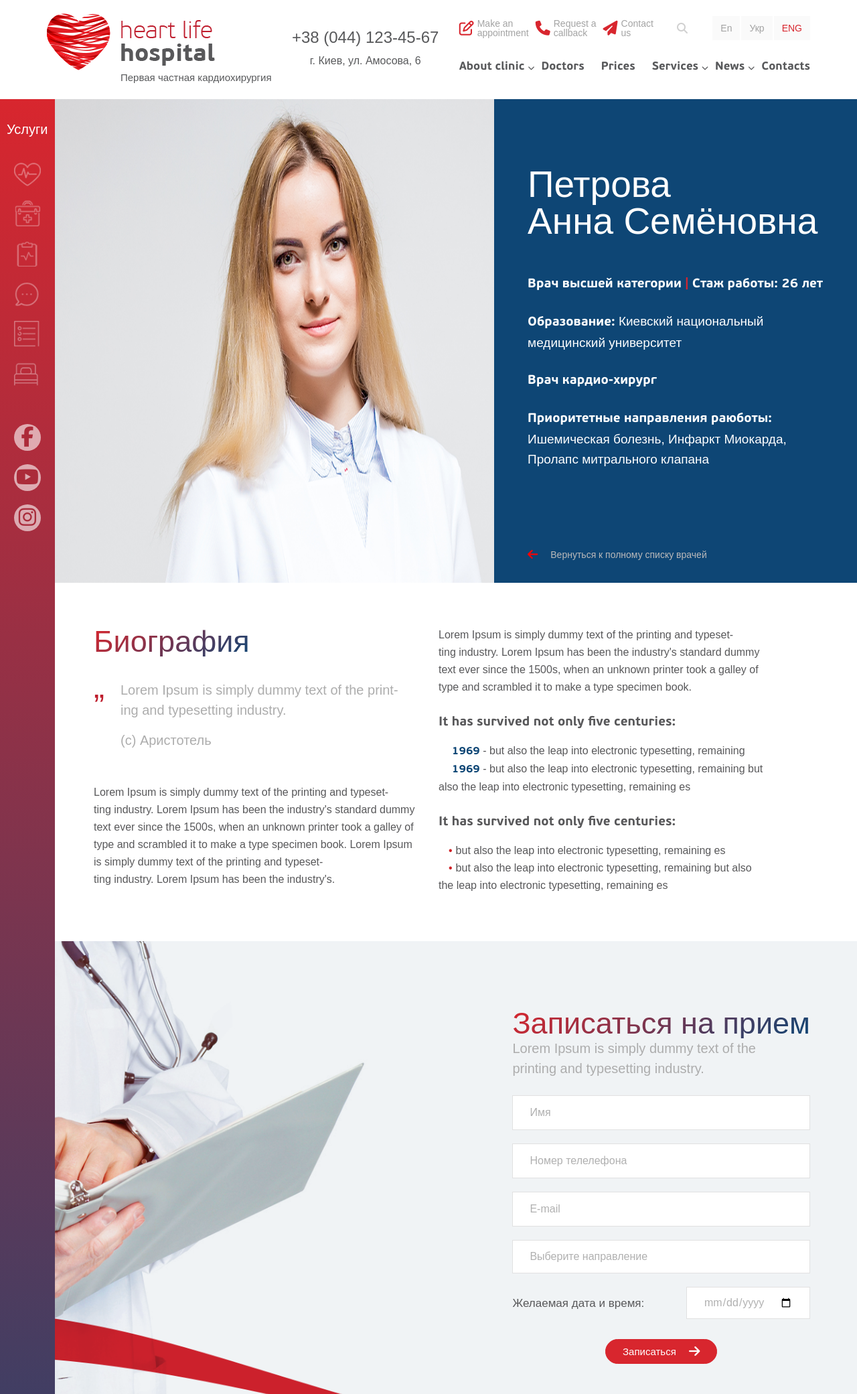
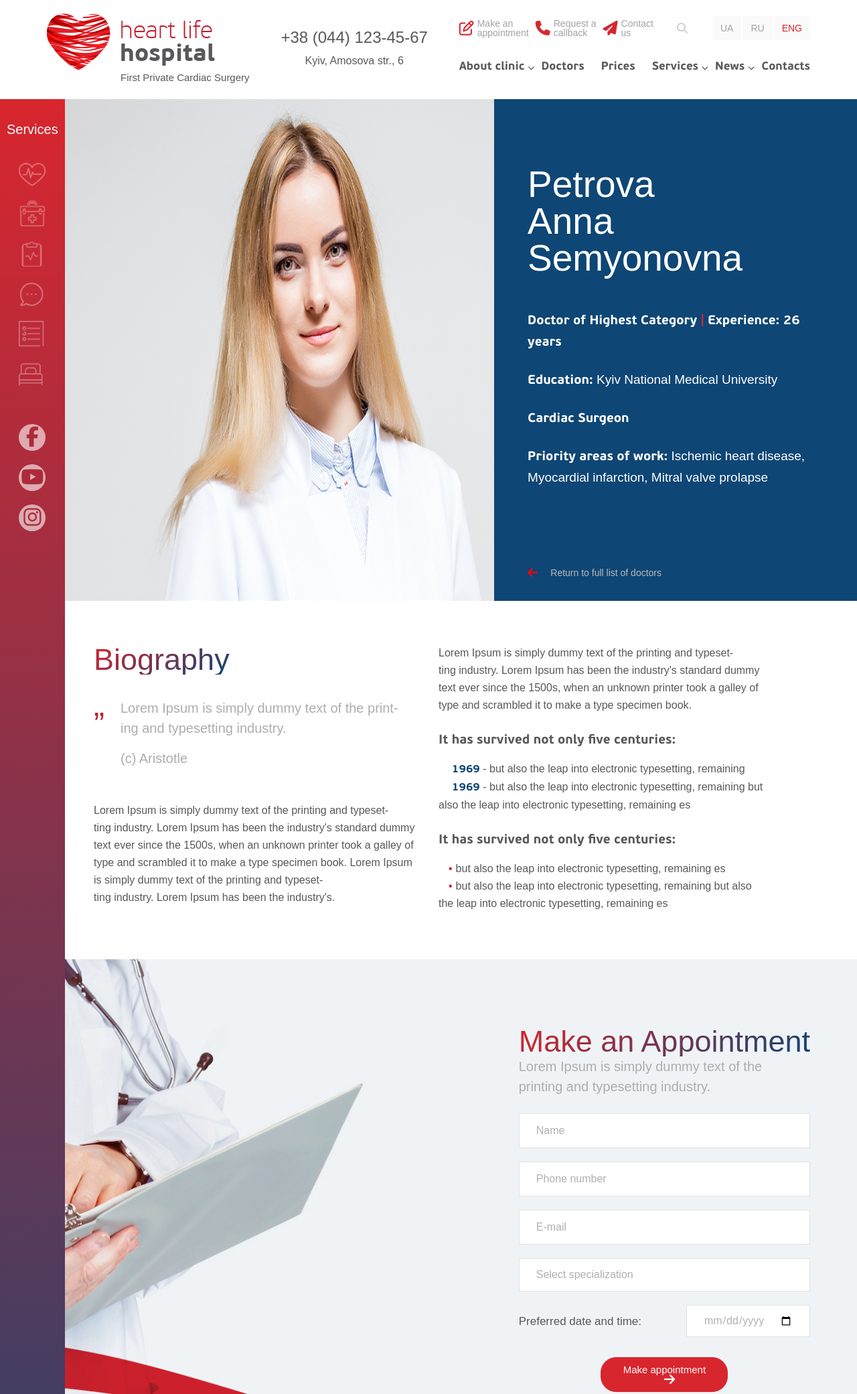
Before and after one commit to Skindyk/Skindyk.github.io, a plain HTML site: page index.html in a window 1280 px wide. Shown: the top 2081 px of the page at 67% size. Drawn offline with nearby package versions, Linux system fonts and the light colour scheme; some packages are replaced by stand-ins of ours; a web font is replaced by a local one.

Commit message:
changed language to EN

```diff
--- a/index.html
+++ b/index.html
@@ -1,5 +1,5 @@
 <!DOCTYPE html>
-<html lang="ru">
+<html lang="en">
 <head>
     <meta charset="utf-8">
     <title>GH JS homework #4</title>
@@ -19,11 +19,11 @@
                     <h1>
                         <a href="#" target="_blank" title="Heart life hospital web site"><img src="img/logo.png" alt="Heart life hospital logo"></a>
                     </h1>
-                    <p>Первая частная кардиохирургия</p>
+                    <p>First Private Cardiac Surgery</p>
                 </div>
                 <div class="header_contact">
                     <a href="tel:+380441234567">+38 (044) 123-45-67</a>
-                    <address><a href="https://goo.gl/ufw8VV" target="_blank" title="Heart life hospital address">г. Киев, ул. Амосова, 6</a></address>
+                    <address><a href="https://goo.gl/ufw8VV" target="_blank" title="Heart life hospital address">Kyiv, Amosova str., 6</a></address>
                 </div>
                 <div class="header_menu">
                     <div class="header_menu_top">
@@ -44,10 +44,10 @@
                         <a class="header_search" href="#"><i class="fa fa-search" aria-hidden="true"></i></a>
                         <ul class="lang_select">
                             <li>
-                                <a href="#">En</a>
+                                <a href="#">UA</a>
                             </li>
                             <li>
-                                <a href="#">Укр</a>
+                                <a href="#">RU</a>
                             </li>
                             <li class="active">
                                 <a href="#">ENG</a>
@@ -82,7 +82,7 @@
     </header>
     <div class="left_bar">
         <div class="sidebar">
-            <h3>Услуги</h3>
+            <h3>Services</h3>
             <ul class="services">
                 <li>
                     <a class="sprite cardiogram" href="#"></a>
@@ -121,14 +121,14 @@
                     <img src="img/anna-bg.png" alt="Doctor Anna photo">
                 </div>
                 <div class="doc_info">
-                    <h2>Петрова<br> Анна Семёновна</h2>
-                    <p><strong>Врач высшей категории <span class="red">|</span> Стаж работы: 26 лет</strong></p>
-                    <p><strong>Образование:</strong> Киевский национальный медицинский университет</p>
-                    <p><strong>Врач кардио-хирург</strong></p>
-                    <p><strong>Приоритетные направления раюботы:</strong> Ишемическая болезнь, Инфаркт Миокарда, Пролапс митрального клапана</p>
+                    <h2>Petrova<br> Anna Semyonovna</h2>
+                    <p><strong>Doctor of Highest Category <span class="red">|</span> Experience: 26 years</strong></p>
+                    <p><strong>Education:</strong> Kyiv National Medical University</p>
+                    <p><strong>Cardiac Surgeon</strong></p>
+                    <p><strong>Priority areas of work:</strong> Ischemic heart disease, Myocardial infarction, Mitral valve prolapse</p>
                     <a href="#">
                         <i class="fa fa-arrow-left fa-lg"></i>
-                        Вернуться к полному списку врачей
+                        Return to full list of doctors
                     </a>
                 </div>
             </div>
@@ -137,10 +137,10 @@
             <div class="container">
                 <div class="bio_flex">
                     <div class="bio_item">
-                        <h3 class="gradient_text">Биография</h3>
+                        <h3 class="gradient_text">Biography</h3>
                         <div class="quote">
                             <p class="subheading">Lorem Ipsum is simply dummy text of the print-<br>ing and typesetting industry.</p>
-                            <span class="subheading">(с) Аристотель</span>
+                            <span class="subheading">(c) Aristotle</span>
                         </div>
                         <p>Lorem Ipsum is simply dummy text of the printing and typeset-<br>ting industry. Lorem Ipsum has been the industry's
                             standard dummy text ever since the 1500s, when an unknown printer took a galley of type and scrambled it to make
@@ -169,23 +169,23 @@
         <section class="appointment-form">
             <div class="container">
                 <div class="form">
-                    <h3 class="form_title, gradient_text">Записаться на прием</h3>
+                    <h3 class="form_title, gradient_text">Make an Appointment</h3>
                     <p class="form_subheading">Lorem Ipsum is simply dummy text of the printing and typesetting industry.</p>
                     <form action="#">
-                        <input type="text" name="name" placeholder="Имя">
-                        <input type="tel" name="phone_number" placeholder="Номер телелефона">
+                        <input type="text" name="name" placeholder="Name">
+                        <input type="tel" name="phone_number" placeholder="Phone number">
                         <input type="email" name="e-mail" placeholder="E-mail">
                         <select class="doc_select" name="doctor">
-                            <option value="" disabled selected>Выберите направление</option>
-                            <option value="Pediatrics">Педиатр</option>
-                            <option value="traumatologist">Травматолог</option>
-                            <option value="Ophthalmologist">Окулист</option>
+                            <option value="" disabled selected>Select specialization</option>
+                            <option value="Pediatrics">Pediatrician</option>
+                            <option value="traumatologist">Traumatologist</option>
+                            <option value="Ophthalmologist">Ophthalmologist</option>
                         </select>
                         <div>
-                            <p>Желаемая дата и время:</p>
+                            <p>Preferred date and time:</p>
                             <input type="date" name="date">
                         </div>
-                        <button type="submit" class="sbm_btn">Записаться
+                        <button type="submit" class="sbm_btn">Make appointment
                             <i class="fa fa-arrow-right fa-lg"></i>
                         </button>
                     </form>
@@ -206,7 +206,7 @@
                         </div>
                         <div class="footer-contact">
                             <a href="tel:+380441234567">+38 (044) 123-45-67</a>
-                            <address><a href="https://goo.gl/ufw8VV" target="_blank" title="Heart life hospital address">г. Киев, ул. Амосова, 6</a></address>
+                            <address><a href="https://goo.gl/ufw8VV" target="_blank" title="Heart life hospital address">Kyiv, Amosova str., 6</a></address>
                         </div>
                         <div class="footer-menu">
                             <ul>
@@ -240,7 +240,7 @@
                             &copy; 2017. Heart life hospital.
                         </p>
                         <p class="made-by">
-                            Разработка: <a href="#" target="_blank" title="Medmarkeriing web site">Medmarkeriing</a>
+                            Development by: <a href="#" target="_blank" title="Medmarkeriing web site">Medmarkeriing</a>
                         </p>
                     </div>
                 </div>
```
